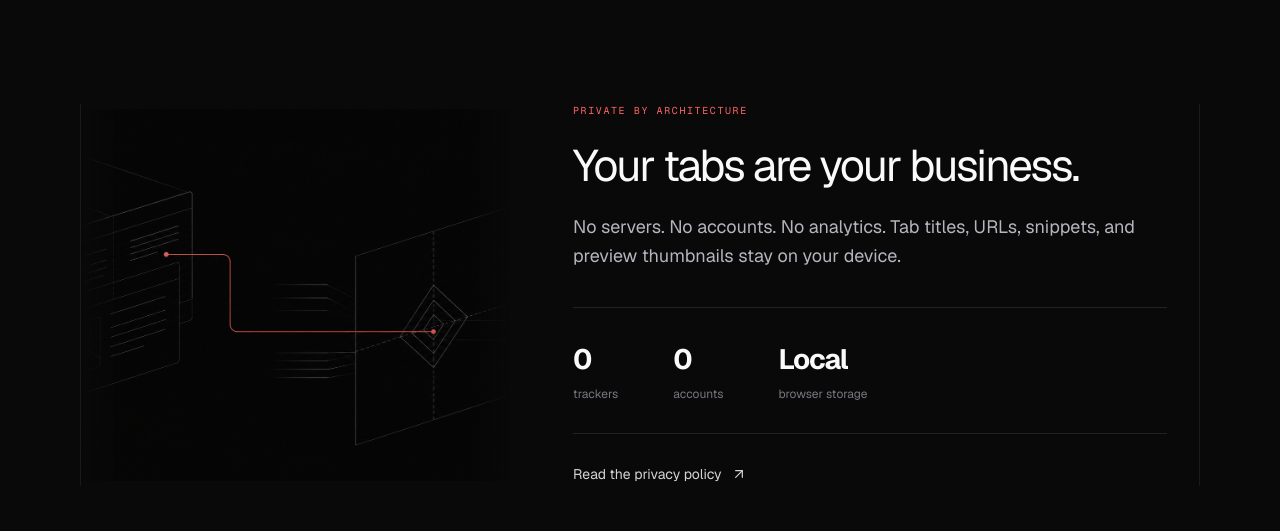
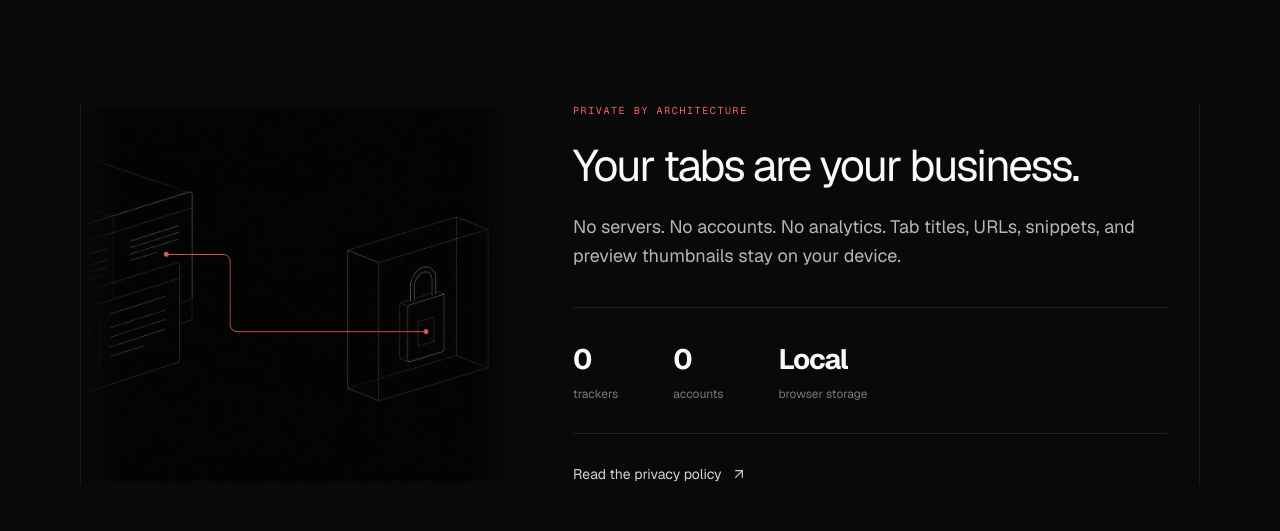
Before and after one commit to AitorGallardo/tabknight-landingpage, a Next.js app: page / in a window 1280 px wide. Shown: the part 2952-3483 px from the top of the page. Built offline with nearby package versions, Linux system fonts and the light colour scheme.

Commit message:
Clarify local privacy illustration

```diff
--- a/app/page.tsx
+++ b/app/page.tsx
@@ -194,8 +194,8 @@ export default function Home() {
         <div className="shell privacy-grid">
           <div className="privacy-visual">
             <img
-              src="/illustrations/privacy-architecture-v2.png"
-              alt="Tab data following a single contained route into device-local browser storage"
+              src="/illustrations/privacy-architecture-v3.png"
+              alt="Tab data following a contained route into a locked local-device boundary"
               width="1774"
               height="887"
             />
```
Also changed, not shown: public/illustrations/privacy-architecture-v3.png (added).
